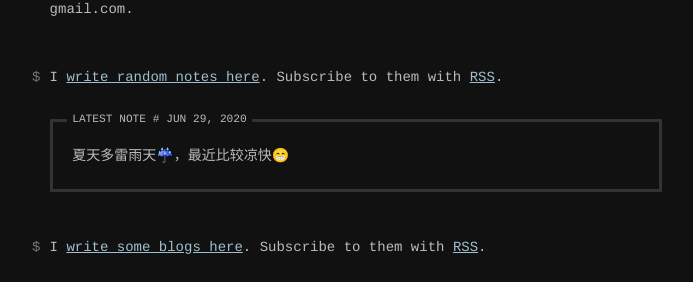
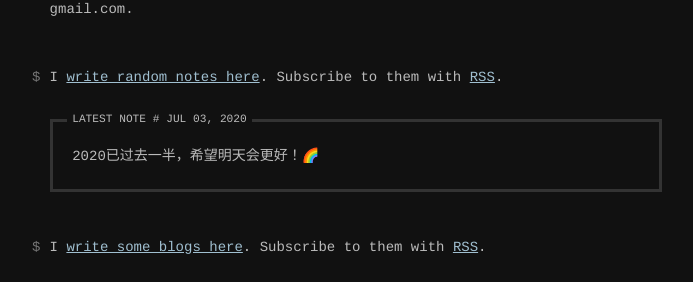
Before and after one commit to ssdr/site, a Jekyll site: the page built from index.html, in a window 1280 px wide. Shown: the part 277-559 px from the top of the page, without its empty margins (293-986 px from the left). Built offline with Jekyll 4.4.1, drawn with Linux system fonts in a browser that asks for light colours; comment, search, counter and statistics services are not loaded.

Commit message:
📝 Update an entry via micropub

```diff
--- a/_data/notes.yml
+++ b/_data/notes.yml
@@ -1,3 +1,7 @@
+- date: 2020/07/03 18:06
+  content: |
+    2020已过去一半，希望明天会更好！🌈
+
 - date: 2020/06/29 18:20
   content: |
     夏天多雷雨天☔️，最近比较凉快😁
```
